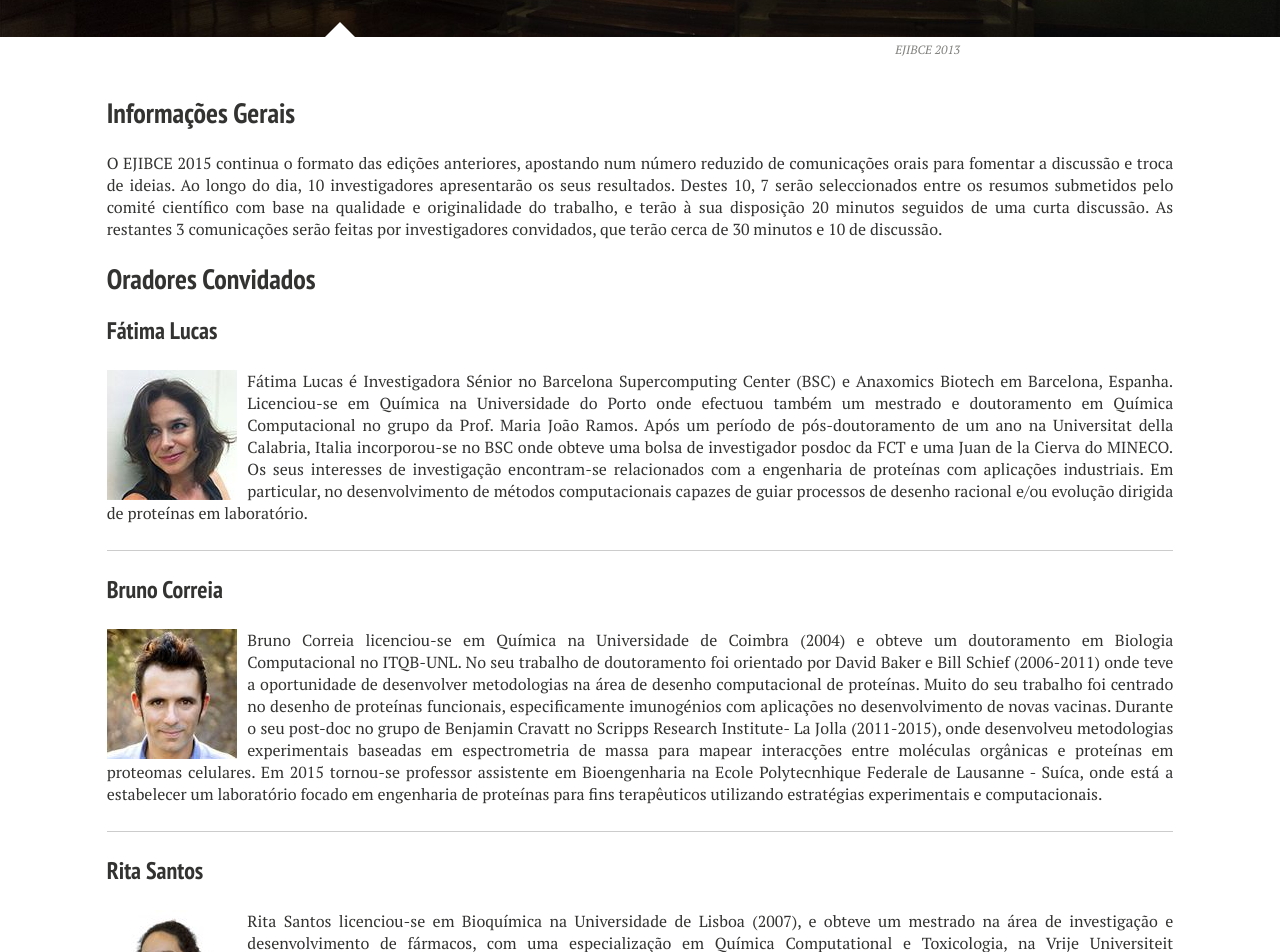
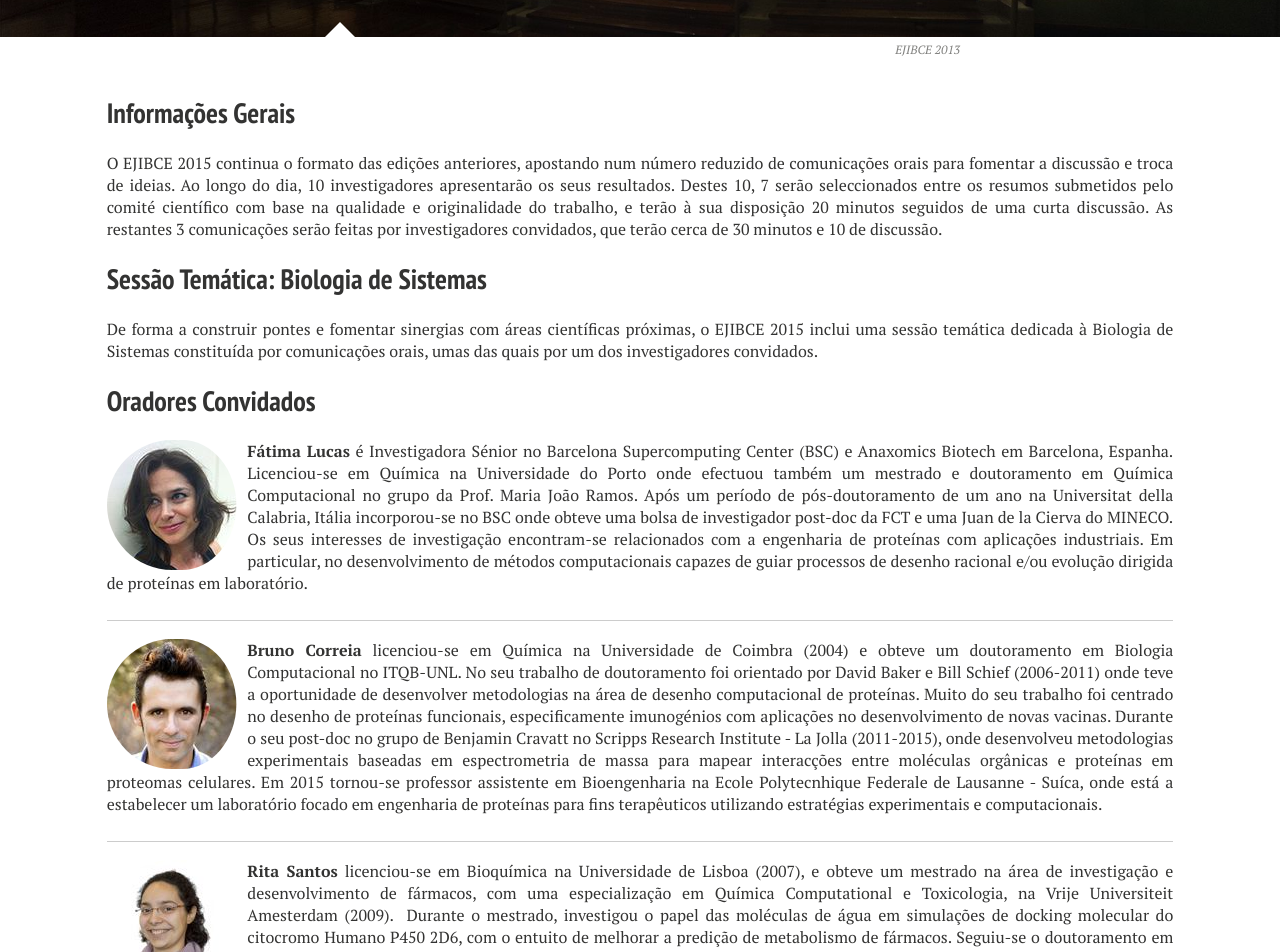
Before and after one commit to ejibce/ejibce.github.io, a Jekyll site: the page built from programa/index.md, in a window 1280 px wide and 1400 px high, scrolled down 384 px. Shown: the top 952 px of the window. Built offline with Jekyll 4.4.1, drawn with Linux system fonts in a browser that asks for light colours; nearby versions of some CDN libraries; some of the changed text lies outside the part shown.

Commit message:
Typos. Added themed session

```diff
--- a/programa/index.md
+++ b/programa/index.md
@@ -17,21 +17,23 @@ com base na qualidade e originalidade do trabalho, e terão à sua disposição
 curta discussão. As restantes 3 comunicações serão feitas por investigadores convidados, que terão
 cerca de 30 minutos e 10 de discussão.
 
+## Sessão Temática: Biologia de Sistemas
+De forma a construir pontes e fomentar sinergias com áreas científicas próximas, o EJIBCE 2015 inclui
+uma sessão temática dedicada à Biologia de Sistemas constituída por comunicações orais, umas das quais
+por um dos investigadores convidados.
+
 ## Oradores Convidados
 
-### Fátima Lucas
-<img src="/images/pessoas/foto_fatima_lucas.jpg" style="float: left; max-width: 130px; padding-right: 1%" />
-Fátima Lucas é Investigadora Sénior no Barcelona Supercomputing Center (BSC) e Anaxomics Biotech em Barcelona, Espanha. Licenciou-se em Química na Universidade do Porto onde efectuou também um mestrado e doutoramento em Química Computacional no grupo da Prof. Maria João Ramos. Após um período de pós-doutoramento de um ano na Universitat della Calabria, Italia incorporou-se no BSC onde obteve uma bolsa de investigador posdoc da FCT e uma Juan de la Cierva do MINECO. Os seus interesses de investigação encontram-se relacionados com a engenharia de proteínas com aplicações industriais. Em particular, no desenvolvimento de métodos computacionais capazes de guiar processos de desenho racional e/ou evolução dirigida de proteínas em laboratório.
+<img src="/images/pessoas/foto_fatima_lucas.jpg" class="mugshot" />
+**Fátima Lucas** é Investigadora Sénior no Barcelona Supercomputing Center (BSC) e Anaxomics Biotech em Barcelona, Espanha. Licenciou-se em Química na Universidade do Porto onde efectuou também um mestrado e doutoramento em Química Computacional no grupo da Prof. Maria João Ramos. Após um período de pós-doutoramento de um ano na Universitat della Calabria, Itália incorporou-se no BSC onde obteve uma bolsa de investigador post-doc da FCT e uma Juan de la Cierva do MINECO. Os seus interesses de investigação encontram-se relacionados com a engenharia de proteínas com aplicações industriais. Em particular, no desenvolvimento de métodos computacionais capazes de guiar processos de desenho racional e/ou evolução dirigida de proteínas em laboratório.
 <hr />
 
-### Bruno Correia
-<img src="/images/pessoas/foto_bruno_correia.jpg" style="float: left; max-width: 130px; padding-right: 1%" />
-Bruno Correia licenciou-se em Química na Universidade de Coimbra (2004) e obteve um doutoramento em Biologia Computacional no ITQB-UNL. No seu trabalho de doutoramento foi orientado por David Baker e Bill Schief (2006-2011) onde teve a oportunidade de desenvolver metodologias na área de desenho computacional de proteínas. Muito do seu trabalho foi centrado no desenho de proteínas funcionais, especificamente imunogénios com aplicações no desenvolvimento de novas vacinas. Durante o seu post-doc no grupo de Benjamin Cravatt no Scripps Research Institute- La Jolla (2011-2015), onde desenvolveu metodologias experimentais baseadas em espectrometria de massa para mapear interacções entre moléculas orgânicas e proteínas em proteomas celulares. Em 2015 tornou-se professor assistente em Bioengenharia na Ecole Polytecnhique Federale de Lausanne - Suíca, onde está a estabelecer um laboratório focado em engenharia de proteínas para fins terapêuticos utilizando estratégias experimentais e computacionais.
+<img src="/images/pessoas/foto_bruno_correia.jpg" class="mugshot" />
+**Bruno Correia** licenciou-se em Química na Universidade de Coimbra (2004) e obteve um doutoramento em Biologia Computacional no ITQB-UNL. No seu trabalho de doutoramento foi orientado por David Baker e Bill Schief (2006-2011) onde teve a oportunidade de desenvolver metodologias na área de desenho computacional de proteínas. Muito do seu trabalho foi centrado no desenho de proteínas funcionais, especificamente imunogénios com aplicações no desenvolvimento de novas vacinas. Durante o seu post-doc no grupo de Benjamin Cravatt no Scripps Research Institute - La Jolla (2011-2015), onde desenvolveu metodologias experimentais baseadas em espectrometria de massa para mapear interacções entre moléculas orgânicas e proteínas em proteomas celulares. Em 2015 tornou-se professor assistente em Bioengenharia na Ecole Polytecnhique Federale de Lausanne - Suíca, onde está a estabelecer um laboratório focado em engenharia de proteínas para fins terapêuticos utilizando estratégias experimentais e computacionais.
 <hr />
 
-### Rita Santos
-<img src="/images/pessoas/foto_rita_santos.jpg" style="float: left; max-width: 130px; padding-right: 1%" />
-Rita Santos licenciou-se em Bioquímica na Universidade de Lisboa (2007), e obteve um mestrado na área de investigação e desenvolvimento de fármacos, com uma especialização em Química Computational e Toxicologia, na Vrije Universiteit Amesterdam (2009).  Durante o mestrado, investigou o papel das moléculas de água em simulações de docking molecular do citocromo Humano P450 2D6, com o entuito de melhorar a predição de metabolismo de fármacos. Seguiu-se o doutoramento em Bioinformática na Universidade de Cambridge (2014), no grupo do Professor John Overington, onde investigou as diferenças entre grupos etários a nível molecular, que podem explicar diferentes reaçcões a fármacos (ex. criança vs. adulto). Desde Setembro de 2014 que está a trabalhar na GlaxoSmithKline como bióloga computational, e está involvida em diversos projectos sobre identificação e validação de alvos terapêuticos.
+<img src="/images/pessoas/foto_rita_santos.jpg" class="mugshot" />
+**Rita Santos** licenciou-se em Bioquímica na Universidade de Lisboa (2007), e obteve um mestrado na área de investigação e desenvolvimento de fármacos, com uma especialização em Química Computational e Toxicologia, na Vrije Universiteit Amesterdam (2009).  Durante o mestrado, investigou o papel das moléculas de água em simulações de docking molecular do citocromo Humano P450 2D6, com o entuito de melhorar a predição de metabolismo de fármacos. Seguiu-se o doutoramento em Bioinformática na Universidade de Cambridge (2014), no grupo do Professor John Overington, onde investigou as diferenças entre grupos etários a nível molecular, que podem explicar diferentes reaçcões a fármacos (ex. criança vs. adulto). Desde Setembro de 2014 que está a trabalhar na GlaxoSmithKline como bióloga computational, e está involvida em diversos projectos sobre identificação e validação de alvos terapêuticos.
 <hr />
 
 ## Programa
```
